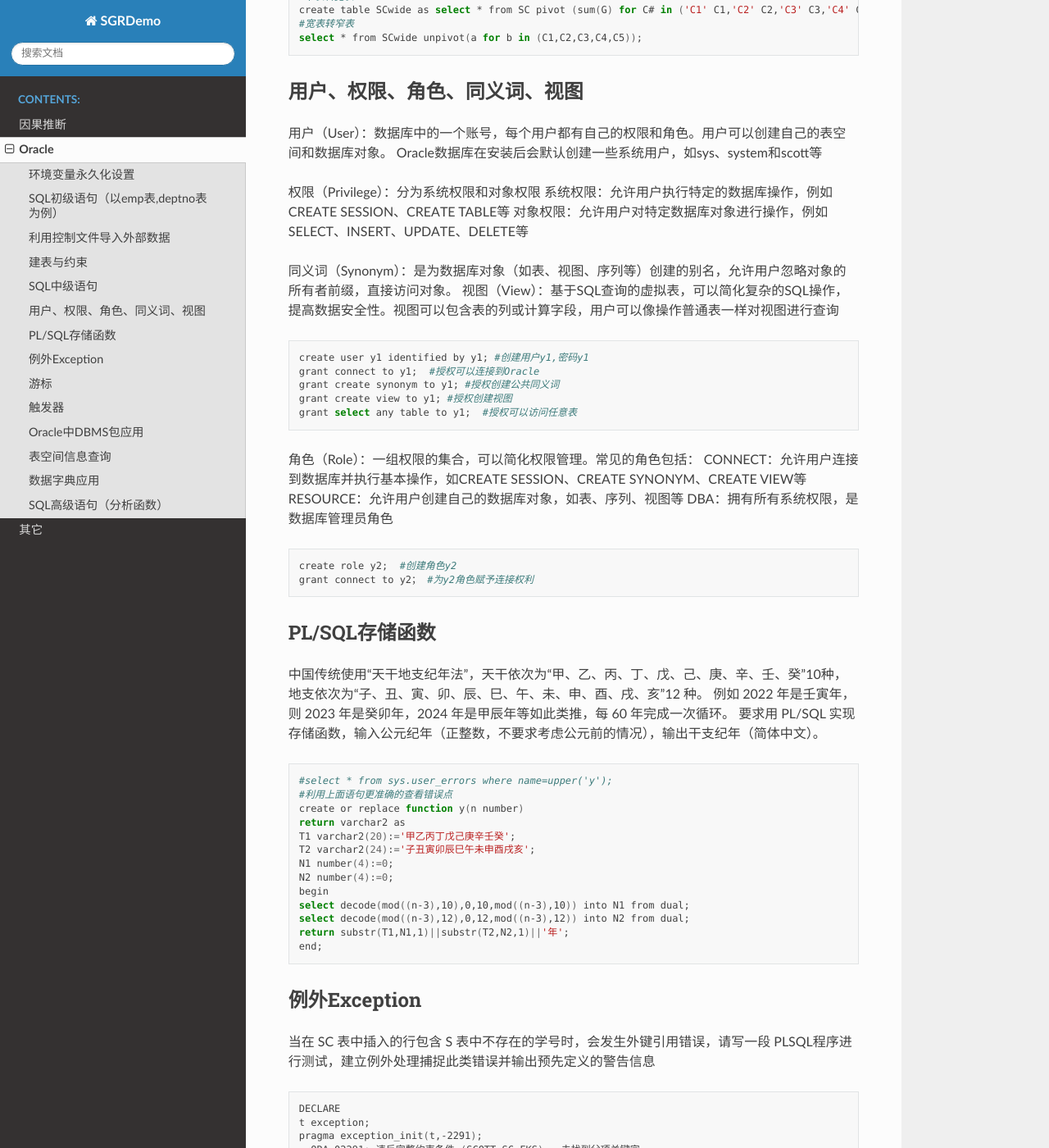
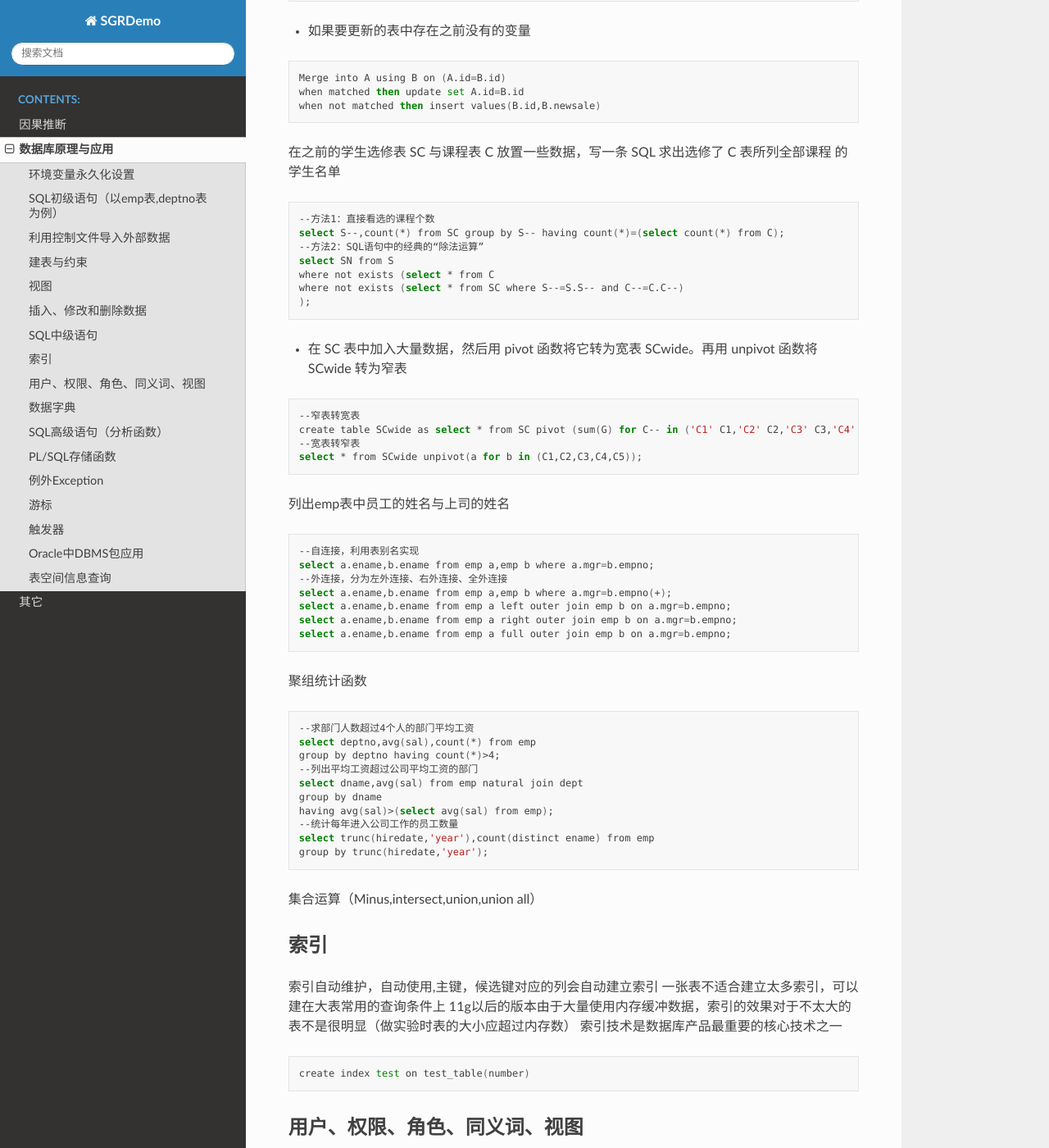
Before and after one commit to heyu58/SGR, a Sphinx documentation site: the page built from source/Oracle/index.rst, in a window 1280 px wide and 1400 px high, scrolled down 4657 px. Shown: the whole window at 82% size. Built offline with Sphinx 7.4.7 and the Read the Docs theme 3.1.0, drawn with Linux system fonts in a browser that asks for light colours; some of the changed text lies outside the part shown.

Commit message:
Update index.rst

```diff
--- a/source/Oracle/index.rst
+++ b/source/Oracle/index.rst
@@ -3,25 +3,23 @@
 
 .. highlight:: sh
 
-Oracle
+数据库原理与应用
 =====================
 
 本学期（2024春）选修了中山大学黄志洪老师的《数据库原理与应用》课程，Oracle授课。此处整理一部分习题，欢迎交流学习。
 黄志洪老师本人授课风格强烈，有大量一线业务经历，其创办的炼数成金网站也是良好的学习平台.以下内容都是节选自其授课PPT中：
 
-Oracle三大难度之巅：with递归（N皇后问题），层次查询（员工信息传递最短路径问题），分析函数
+* Oracle三大难度之巅：with递归（N皇后问题），层次查询（员工信息传递最短路径问题），分析函数
 
-什么是大数据？任何简单的场景，只要量上去了，都会变得非常复杂
+* 什么是大数据？任何简单的场景，只要量上去了，都会变得非常复杂
 
-为什么需要分布式集群（以提供可线性增长的计算力和存储能力）而不是巨型计算机？
+* 为什么需要分布式集群（以提供可线性增长的计算力和存储能力）而不是巨型计算机？
 
-Thomas Kyte号称“知晓Oracle的一切”。从Oracle 7.0.9版本开始就一直
-任职于Oracle公司，不过，其实他从5.1.5c版本就开始使用Oracle了。 在
-Oracle公司，Kyte的任务是帮助使用Oracle数据库的客户，并与他们共同
-设计和构建系统，或者对系统进行重构和调优。Thomas Kyte就是主持
-Oracle Magazine Ask Tom专栏和Oracle公司同名在线论坛的那个Tom，他
-通过这一方式热心地回答困扰着Oracle开发人员和DBA的各种问题
+* 数据库的核心问题：怎样存储（存储引擎），怎样快速定位（索引），怎样查询和维护（操作命令的解析，需要一整套语法固定的万能查询语言）
 
+* Oracle官网: https://docs.oracle.com/en/database/oracle/oracledatabase/21/development.html
+
+* 是否有完善的高可用、负载均衡、灾备能力是企业级数据库软件与开源软件的分水岭
 
 
 环境变量永久化设置
@@ -29,6 +27,7 @@
 
 ::
 
+   show all --查看sqlplus的环境变量
    set linesize 120
    set pagesize 90
    set heading off
@@ -57,7 +56,7 @@
 ::
 
     select * from emp where ename like 'S____';
-    #（测试通配符%与_的区别）
+    --（测试通配符%与_的区别）
 
 列出在芝加哥工作的员工，并且按工资从高到低排列
 
@@ -100,7 +99,7 @@
 ::
 
     update (select * from emp natual join dept) set sal=sal+decode(loc,‘BOSTON’,300,‘NEW YORK’,500,‘CHICAGO’,380,‘DALLAS’,210);
-    #(可直接对视图修改)
+    --(可直接对视图修改)
 
 给 EMP 表增加一列 LOC，然后记录每位员工所在城市
 
@@ -154,7 +153,7 @@
     1997/7/3,1194.676025,1194.676025,1149.939941,1150.623047,1150.623047,0
     1997/7/4,1138.921021,1163.249023,1124.776001,1159.342041,1159.342041,0
     1997/7/7,1161.707031,1163.447021,1085.572021,1096.81897,1096.81897,0
-    ...#存放的上证指数数据在之后的分析函数中会用到
+    ...--存放的上证指数数据在之后的分析函数中会用到
 
 我们在同样的位置C:\Temp创建一个名为ss的ctl控制文件,内容为：
 
@@ -187,24 +186,55 @@
 ::
 
     create table S(
-        S# varchar2(5),
+        S-- varchar2(5),
         SN varchar2(5) not null,
         SD varchar2(5),
         SA number(3),
-        Primary key (S#));
+        Primary key (S--));
     create table C(
-        C# varchar2(5),
+        C-- varchar2(5),
         CN varchar2(5) not null,
-        PC# varchar2(5),
-        primary key (C#));
+        PC-- varchar2(5),
+        primary key (C--));
     create table SC(
-        S# varchar2(5),
-        C# varchar2(5),
+        S-- varchar2(5),
+        C-- varchar2(5),
         G number(3) check (G between 0 and 100),
-        primary key (S#,C#),
-        constraint SC_FKS foreign key (S#) references S(S#),
-        constraint SC_FKC foreign key (C#) references C(C#),
+        primary key (S--,C--),
+        constraint SC_FKS foreign key (S--) references S(S--),
+        constraint SC_FKC foreign key (C--) references C(C--),
         constraint SC_CHECK check (G between 0 and 100));
+    desc S--通过desc语句查看表
+
+
+视图
+---------------------------------
+视图不保存实际数据，只保存生成视图的select语句，当访问视图时，select语句会被运行，从基表获得数据生成视图数据
+* 对基表的修改会影响视图数据
+* 对视图的修改会反映在基表上
+
+列出公司中工资最高的头三名员工（可以用视图解决Top n问题）
+::
+
+    create view vtop as ......;
+    select * from vtop where rownum<=3;
+    drop view vtop;
+
+
+插入、修改和删除数据
+---------------------------------
+::
+
+    --不同的插入数据方式
+    insert into emp (empno,ename,hiredate) values (1110,'Jim','20-11月-10');
+    insert into emp (empno,ename,hiredate) values (1110,'Jim',to_date('19901212100000','yyyymmddhh'));
+    insert into emp select empno,ename from emp where job='SALESMAN';
+    --修改数据
+    update emp set sal=8000 where ename='Jim';
+    --注意删除操作的高危型
+    delete from emp where enmae = 'Jim';
+
+**【注意】如果在delete语句后面忘记加where条件，将删除全部行！**
 
 
 SQL中级语句
@@ -214,10 +244,10 @@
 
 ::
 
-    #利用exists确保只更新与B中id匹配的行
+    --利用exists确保只更新与B中id匹配的行
     update A set sale=(select B.newsale from B where A.id=B.id) where exists (select 1 from B where A.id=B.id);
 
-如果要更新的表中存在之前没有的变量
+* 如果要更新的表中存在之前没有的变量
 
 ::
 
@@ -230,22 +260,67 @@
 
 ::
 
-    #方法1：直接看选的课程个数
-    select S#,count(*) from SC group by S# having count(*)=(select count(*) from C);
-    #方法2：SQL语句中的经典的“除法运算”
+    --方法1：直接看选的课程个数
+    select S--,count(*) from SC group by S-- having count(*)=(select count(*) from C);
+    --方法2：SQL语句中的经典的“除法运算”
     select SN from S
     where not exists (select * from C
-    where not exists (select * from SC where S#=S.S# and C#=C.C#)
+    where not exists (select * from SC where S--=S.S-- and C--=C.C--)
     );
 
-在 SC 表中加入大量数据，然后用 pivot 函数将它转为宽表 SCwide。再用 unpivot 函数将 SCwide 转为窄表
+* 在 SC 表中加入大量数据，然后用 pivot 函数将它转为宽表 SCwide。再用 unpivot 函数将 SCwide 转为窄表
 
 ::
 
-    #窄表转宽表
-    create table SCwide as select * from SC pivot (sum(G) for C# in ('C1' C1,'C2' C2,'C3' C3,'C4' C4,'C5' C5));
-    #宽表转窄表
+    --窄表转宽表
+    create table SCwide as select * from SC pivot (sum(G) for C-- in ('C1' C1,'C2' C2,'C3' C3,'C4' C4,'C5' C5));
+    --宽表转窄表
     select * from SCwide unpivot(a for b in (C1,C2,C3,C4,C5));
+
+
+列出emp表中员工的姓名与上司的姓名
+
+::
+
+    --自连接，利用表别名实现
+    select a.ename,b.ename from emp a,emp b where a.mgr=b.empno;
+    --外连接，分为左外连接、右外连接、全外连接
+    select a.ename,b.ename from emp a,emp b where a.mgr=b.empno(+);
+    select a.ename,b.ename from emp a left outer join emp b on a.mgr=b.empno;
+    select a.ename,b.ename from emp a right outer join emp b on a.mgr=b.empno;
+    select a.ename,b.ename from emp a full outer join emp b on a.mgr=b.empno;
+
+
+聚组统计函数
+
+::
+
+    --求部门人数超过4个人的部门平均工资
+    select deptno,avg(sal),count(*) from emp
+    group by deptno having count(*)>4;
+    --列出平均工资超过公司平均工资的部门
+    select dname,avg(sal) from emp natural join dept
+    group by dname
+    having avg(sal)>(select avg(sal) from emp);
+    --统计每年进入公司工作的员工数量
+    select trunc(hiredate,'year'),count(distinct ename) from emp
+    group by trunc(hiredate,'year');
+
+
+集合运算（Minus,intersect,union,union all）
+
+
+
+
+索引
+-----------------------------
+索引自动维护，自动使用,主键，候选键对应的列会自动建立索引
+一张表不适合建立太多索引，可以建在大表常用的查询条件上
+11g以后的版本由于大量使用内存缓冲数据，索引的效果对于不太大的表不是很明显（做实验时表的大小应超过内存数）
+索引技术是数据库产品最重要的核心技术之一
+::
+
+    create index test on test_table(number)
 
 
 用户、权限、角色、同义词、视图
@@ -262,22 +337,72 @@
 
 ::
 
-    create user y1 identified by y1; #创建用户y1,密码y1
-    grant connect to y1;  #授权可以连接到Oracle
-    grant create synonym to y1; #授权创建公共同义词
-    grant create view to y1; #授权创建视图
-    grant select any table to y1;  #授权可以访问任意表
+    create user y1 identified by y1; --创建用户y1,密码y1
+    grant connect to y1;  --授权可以连接到Oracle
+    grant create synonym to y1; --授权创建公共同义词
+    grant create view to y1; --授权创建视图
+    grant select any table to y1;  --授权可以访问任意表
 
 
-角色（Role）：一组权限的集合，可以简化权限管理。常见的角色包括：
-CONNECT：允许用户连接到数据库并执行基本操作，如CREATE SESSION、CREATE SYNONYM、CREATE VIEW等
-RESOURCE：允许用户创建自己的数据库对象，如表、序列、视图等
+角色(Role):一组权限的集合，可以简化权限管理。常见的角色包括:
+CONNECT：允许用户连接到数据库并执行基本操作,如CREATE SESSION、CREATE SYNONYM、CREATE VIEW等
+RESOURCE：允许用户创建自己的数据库对象,如表、序列、视图等
 DBA：拥有所有系统权限，是数据库管理员角色
 
 ::
 
-    create role y2;  #创建角色y2
-    grant connect to y2； #为y2角色赋予连接权利
+    create role y2;  --创建角色y2
+    grant connect to y2; --为y2角色赋予连接权利
+
+用户名public是oracle内置用户，相当于windows系统中“everyone”的作用
+授予给public的权限（系统特权，对象特权，角色）可以被全体用户使用（包括未来才建立的用户）
+
+
+
+数据字典
+-----------------------------
+数据字典视图：预先构建好的系统表的视图的公共同义词
+每种视图具有特定的功能，例如查询表的信息，用户信息，权限信息，存储空间等。
+用户可以通过查询数据字典视图了解系统运行情况
+困难：要记住成百上千的视图名
+
+
+列出用户拥有的表、列出用户拥有的表中的列、观看用户拥有的特定对象
+
+::
+
+    desc user_tables  --列出当前用户所拥有的表
+    desc user_views  --列出当前用户拥有的视图
+    desc user_sys_privs   --列出当前用户系统特权
+    select username from dba_users   --列出所有用户（注意是否有权限）
+    select * from user_sys_privs where username='SCOTT'  --列出SCOTT的所有权限（注意是否有权限）
+
+查出系统最近三天创建的表
+
+::
+
+    select owner,object_name from dba_objects
+    where object_type='TABLE'
+    and created>sysdate-3
+
+
+
+
+SQL高级语句（分析函数）
+-------------------------------
+从一个简单的例子出发开始学习分析函数，<over>是分析函数的关键词
+此外还有分区短语（partition by），排序短语（order by），开窗短语（rows/range between...）
+
+::
+
+    select empno,ename,deptno,hiredate,sal,
+    avg(sal) over (partition by deptno order by hiredate) avg_sal,
+    sum(sal) over (partition by deptno order by hiredate) sum_sal,
+    max(sal) over (partition by deptno order by hiredate) max_sal,
+    count(sal) over (partition by job order by hiredate) count_sal
+    from emp;
+
+常用的分析函数包括：1、统计函数 2、排序函数 3、数据分布函数 4、统计分析函数
 
 
 PL/SQL存储函数
@@ -288,8 +413,8 @@
 
 ::
 
-    #select * from sys.user_errors where name=upper('y');
-    #利用上面语句更准确的查看错误点
+    --select * from sys.user_errors where name=upper('y');
+    --利用上面语句更准确的查看错误点
     create or replace function y(n number)
     return varchar2 as
     T1 varchar2(20):='甲乙丙丁戊己庚辛壬癸';
@@ -313,7 +438,7 @@
     pragma exception_init(t,-2291);
     --ORA-02291: 违反完整约束条件 (SCOTT.SC_FKS) - 未找到父项关键字
     BEGIN
-    insert into SC(S#,C#,G) values('S7','C1',100);
+    insert into SC(S--,C--,G) values('S7','C1',100);
     EXCEPTION
     WHEN t
     Then dbms_output.put_line('该学号不存在');
@@ -339,7 +464,7 @@
         open cur;
         loop
         FETCH cur INTO cur_row;
-        EXIT WHEN cur%NOTFOUND;  #直到游标抓取为空
+        EXIT WHEN cur%NOTFOUND;  --直到游标抓取为空
         IF cur%ROWCOUNT = 1 THEN
             sal_today := cur_row.close;
         ELSIF cur%ROWCOUNT =2 THEN
@@ -394,7 +519,7 @@
 
 
     create table rec (name varchar2(40),time date);
-    #创建一个表rec用于记录修改情况
+    --创建一个表rec用于记录修改情况
 
     create or replace trigger rec_update
     after update on emp
@@ -421,15 +546,15 @@
 
 ::
 
-    #禁用触发器
+    --禁用触发器
     alter trigger tri_uname(触发器名字) disable;
-    #激活触发器
+    --激活触发器
     alter trigger tri_uname(触发器名字) enable;
-    #重新编译
+    --重新编译
     alter trigger tri_uname(触发器名字) complie;
-    #禁用某个表上的触发器
+    --禁用某个表上的触发器
     alter table table_name(表名) diable all triggers;
-    #删除触发器
+    --删除触发器
     DROP TRIGGER tri_uname(触发器名字);
 
 
@@ -497,42 +622,3 @@
     CONNECT sys/sys as sysdba
     SELECT owner,tablespace_name,blocks,extent_id,bytes
     FROM dba_extents where segment_name='SS001';
-
-
-
-数据字典应用
------------------------------
-列出用户拥有的表、列出用户拥有的表中的列、观看用户拥有的特定对象
-
-::
-
-    desc user_tables  #列出当前用户所拥有的表
-    desc user_views  #列出当前用户拥有的视图
-    desc user_sys_privs   #列出当前用户系统特权
-    select username from dba_users   #列出所有用户（注意是否有权限）
-    select * from user_sys_privs where username='SCOTT'  #列出SCOTT的所有权限（注意是否有权限）
-
-查出系统最近三天创建的表
-
-::
-
-    select owner,object_name from dba_objects
-    where object_type='TABLE'
-    and created>sysdate-3
-
-
-SQL高级语句（分析函数）
--------------------------------
-从一个简单的例子出发开始学习分析函数，<over>是分析函数的关键词
-此外还有分区短语（partition by），排序短语（order by），开窗短语（rows/range between...）
-
-::
-
-    select empno,ename,deptno,hiredate,sal,
-    avg(sal) over (partition by deptno order by hiredate) avg_sal,
-    sum(sal) over (partition by deptno order by hiredate) sum_sal,
-    max(sal) over (partition by deptno order by hiredate) max_sal,
-    count(sal) over (partition by job order by hiredate) count_sal
-    from emp;
-
-常用的分析函数包括：1、统计函数 2、排序函数 3、数据分布函数 4、统计分析函数
```
